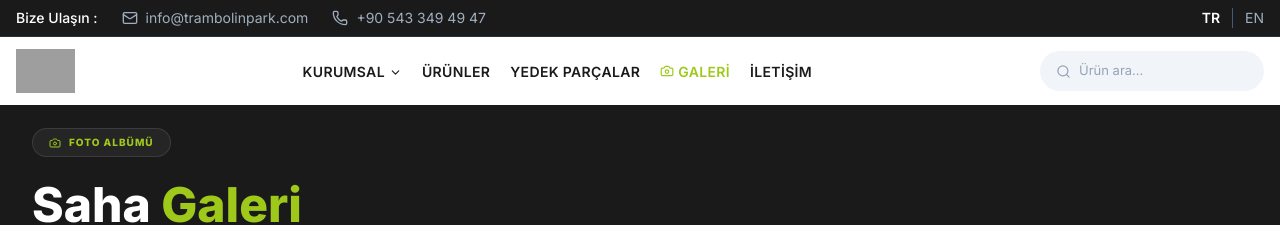
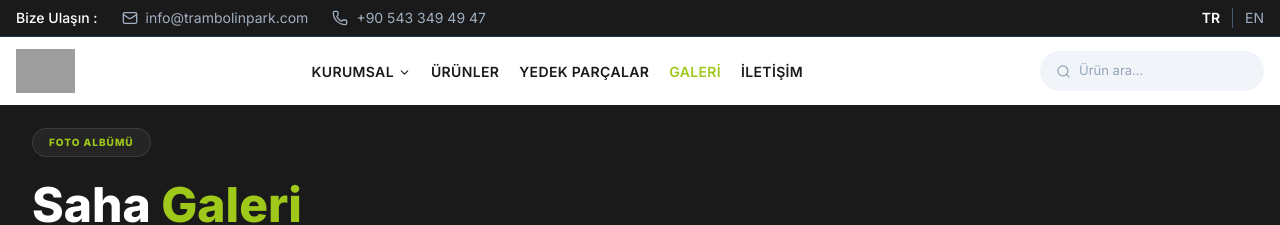
Before and after one commit to muidijital-bit/trambolinpark, a React (Vite) app: page /galeri in a window 1280 px wide. Shown: the top 225 px of the page. Built offline with nearby package versions, Linux system fonts and the light colour scheme; grey boxes are pictures that could not be loaded.

Commit message:
Remove camera icon from Galeri hero and navbar

```diff
--- a/src/components/Navbar.tsx
+++ b/src/components/Navbar.tsx
@@ -1,6 +1,6 @@
 import { useState, useEffect, useRef } from 'react';
 import { NavLink, Link, useNavigate } from 'react-router-dom';
-import { Menu, X, ChevronDown, Search, Camera } from 'lucide-react';
+import { Menu, X, ChevronDown, Search } from 'lucide-react';
 import Topbar from './Topbar';
 import { allProducts } from '../data/mockData';
 import { spareCategories } from '../data/spareParts';
@@ -107,12 +107,7 @@ export default function Navbar() {
 
             <NavLink to="/urunler" className={navLinkClass}>ÜRÜNLER</NavLink>
             <NavLink to="/yedek-parcalar" className={navLinkClass}>YEDEK PARÇALAR</NavLink>
-            <NavLink to="/galeri" className={({ isActive }) =>
-              `text-[14px] font-semibold uppercase tracking-wide whitespace-nowrap transition-colors flex items-center gap-1 ${
-                isActive ? 'text-[#9fc91a]' : 'text-[#1a1a1a] hover:text-[#9fc91a]'
-              }`}>
-              <Camera size={14} /> GALERİ
-            </NavLink>
+            <NavLink to="/galeri" className={navLinkClass}>GALERİ</NavLink>
             <NavLink to="/iletisim" className={navLinkClass}>İLETİŞİM</NavLink>
           </div>
 
--- a/src/pages/Galeri.tsx
+++ b/src/pages/Galeri.tsx
@@ -1,6 +1,6 @@
 import { useState, useMemo } from 'react';
 import { motion, AnimatePresence } from 'framer-motion';
-import { X, ChevronLeft, ChevronRight, Camera } from 'lucide-react';
+import { X, ChevronLeft, ChevronRight } from 'lucide-react';
 
 const BASE = 'https://matrax-web-six.vercel.app';
 
@@ -40,7 +40,7 @@ export default function Galeri() {
       <section className="bg-[#1a1a1a] pt-24 md:pt-28 lg:pt-32 pb-10 md:pb-12">
         <div className="container mx-auto px-4 lg:px-8">
           <span className="inline-flex items-center gap-2 text-[#9fc91a] font-extrabold text-[10px] tracking-widest uppercase mb-4 bg-white/5 px-4 py-1.5 rounded-full border border-white/10">
-            <Camera size={12} /> FOTO ALBÜMÜ
+            FOTO ALBÜMÜ
           </span>
           <h1 className="text-3xl md:text-4xl lg:text-5xl font-black text-white mt-2 mb-3">
             Saha <span className="text-[#9fc91a]">Galeri</span>
```
